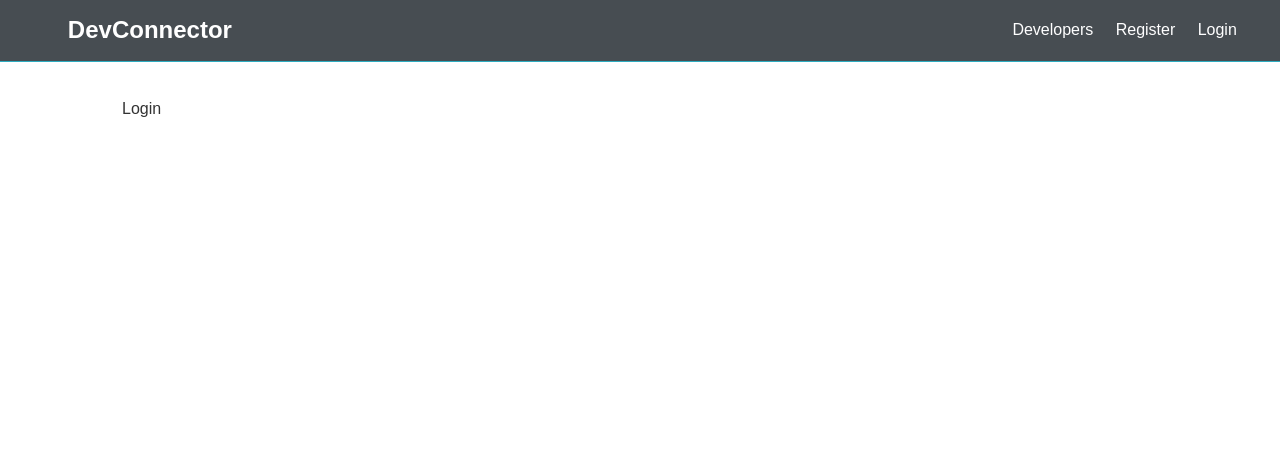
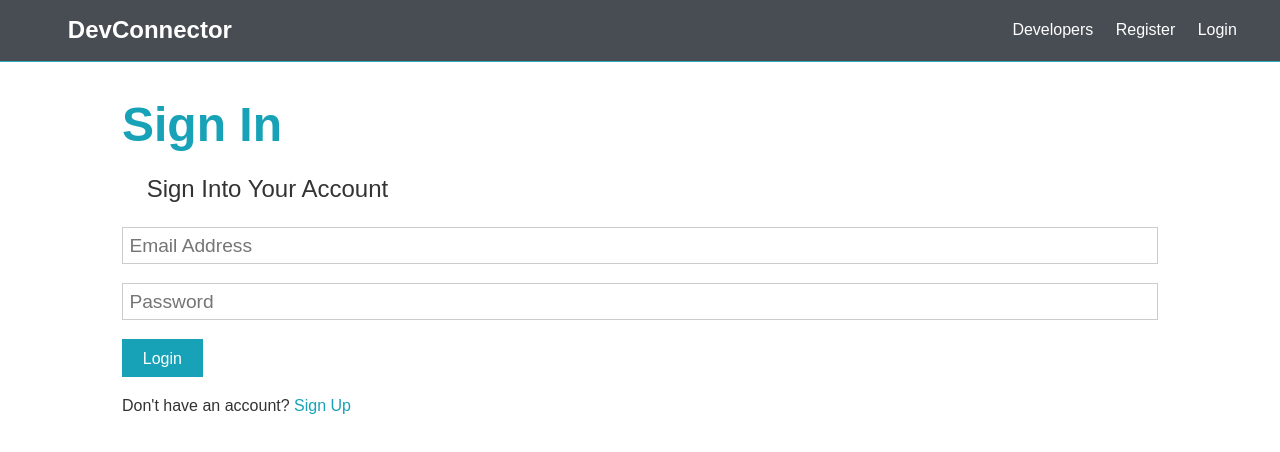
Before and after one commit to demola07/developerConnect, a React (Create React App) app in the folder client/: page /login in a window 1280 px wide. Shown: the top 452 px of the page. Built offline with nearby package versions, Linux system fonts and the light colour scheme.

Commit message:
Created Login form

```diff
--- a/client/src/components/auth/Login.js
+++ b/client/src/components/auth/Login.js
@@ -1,7 +1,58 @@
-import React from "react";
+import React, { Fragment, useState } from "react";
+import { Link } from "react-router-dom";
 
 const Login = () => {
-  return <div>Login</div>;
+  const [formData, setFormData] = useState({
+    email: "",
+    password: ""
+  });
+  const { email, password } = formData;
+
+  const onChange = e => {
+    setFormData({ ...formData, [e.target.name]: e.target.value });
+  };
+
+  const onSubmit = async e => {
+    e.preventDefault();
+
+    console.log("SUCCESS");
+  };
+
+  return (
+    <Fragment>
+      <h1 className="large text-primary">Sign In</h1>
+      <p className="lead">
+        <i className="fas fa-user"></i> Sign Into Your Account
+      </p>
+      <form className="form" onSubmit={e => onSubmit(e)}>
+        <div className="form-group">
+          <input
+            type="email"
+            placeholder="Email Address"
+            name="email"
+            value={email}
+            onChange={e => onChange(e)}
+            required
+          />
+        </div>
+        <div className="form-group">
+          <input
+            type="password"
+            placeholder="Password"
+            name="password"
+            minLength="6"
+            value={password}
+            onChange={e => onChange(e)}
+          />
+        </div>
+
+        <input type="submit" className="btn btn-primary" value="Login" />
+      </form>
+      <p className="my-1">
+        Don't have an account? <Link to="/register">Sign Up</Link>
+      </p>
+    </Fragment>
+  );
 };
 
 export default Login;
--- a/client/src/components/auth/Register.js
+++ b/client/src/components/auth/Register.js
@@ -1,5 +1,5 @@
 import React, { Fragment, useState } from "react";
-import axios from "axios";
+import { Link } from "react-router-dom";
 
 const Register = () => {
   const [formData, setFormData] = useState({
@@ -19,23 +19,25 @@
     if (password !== password2) {
       console.log("passwords do not match");
     } else {
-      const newUser = {
-        name,
-        email,
-        password
-      };
-      try {
-        const config = {
-          headers: {
-            "Content-Type": "application/json"
-          }
-        };
-        const body = JSON.stringify(newUser);
-        const res = await axios.post("/api/users", body, config);
-        console.log(res.data);
-      } catch (err) {
-        console.error(err.response.data);
-      }
+      console.log("SUCCESS");
+
+      // const newUser = {
+      //   name,
+      //   email,
+      //   password
+      // };
+      // try {
+      //   const config = {
+      //     headers: {
+      //       "Content-Type": "application/json"
+      //     }
+      //   };
+      //   const body = JSON.stringify(newUser);
+      //   const res = await axios.post("/api/users", body, config);
+      //   console.log(res.data);
+      // } catch (err) {
+      //   console.error(err.response.data);
+      // }
     }
   };
 
@@ -93,7 +95,7 @@
         <input type="submit" className="btn btn-primary" value="Register" />
       </form>
       <p className="my-1">
-        Already have an account? <a href="login.html">Sign In</a>
+        Already have an account? <Link to="/login">Sign In</Link>
       </p>
     </Fragment>
   );
```
